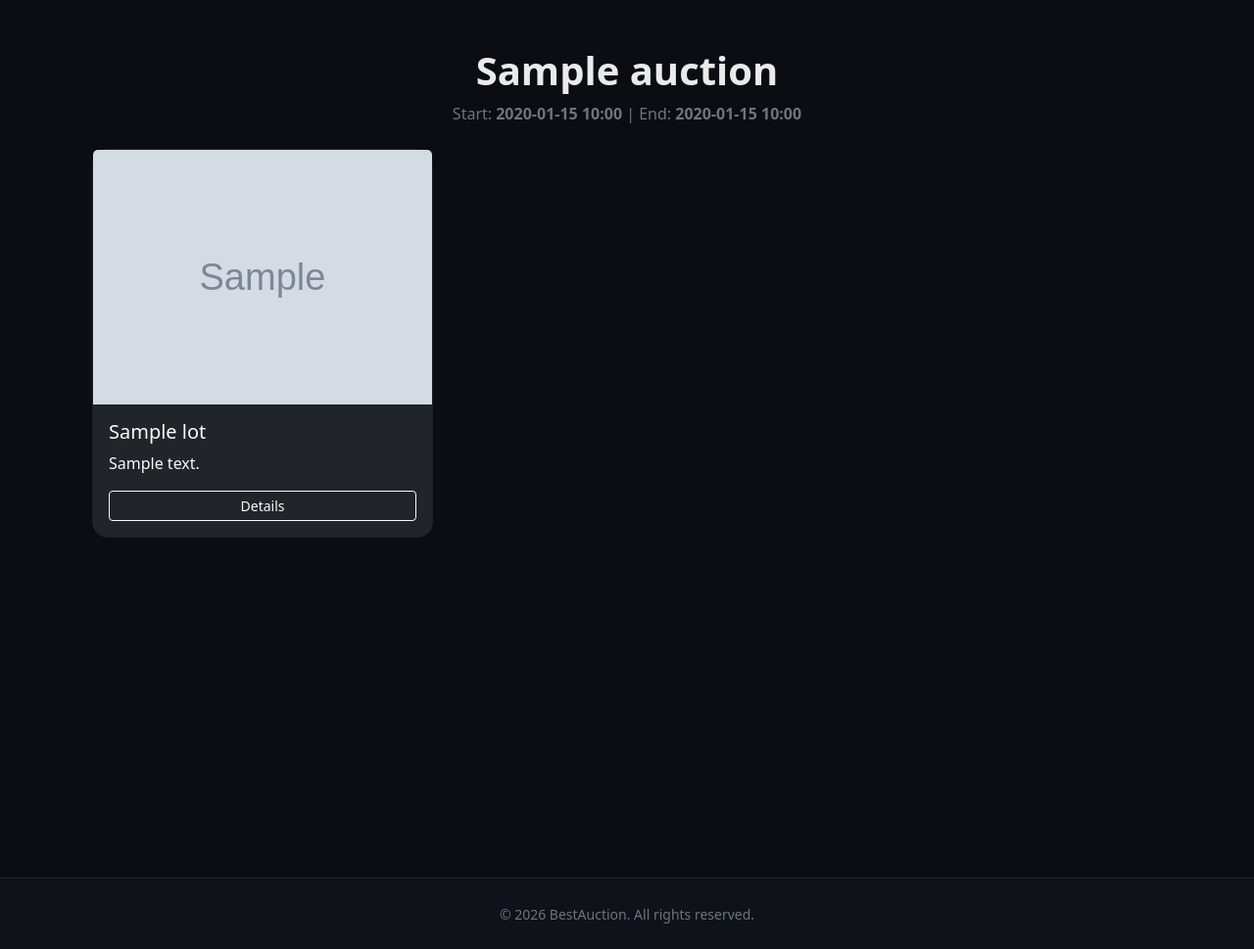
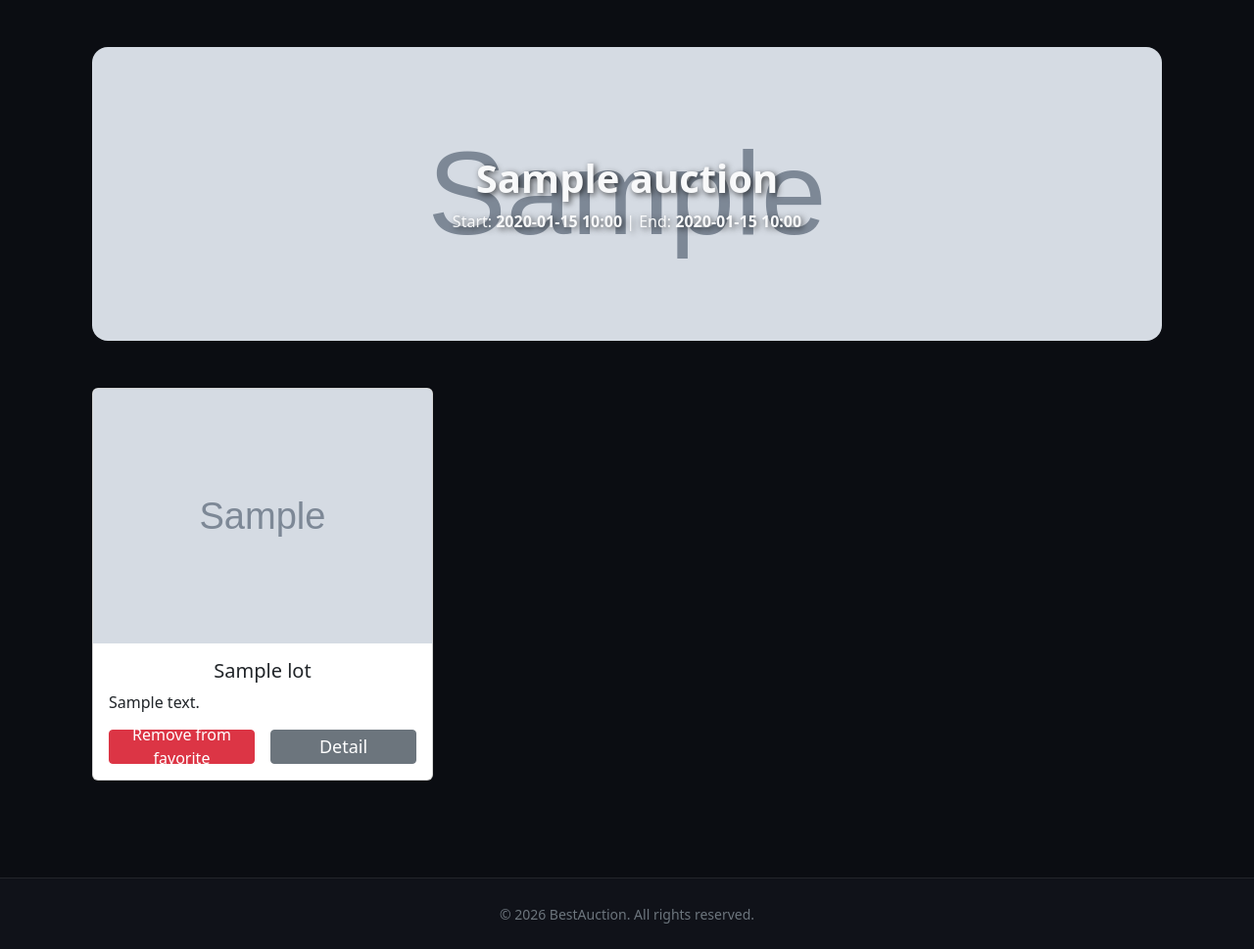
Before and after one commit to zdkazuha/Django_Auction, a Django app: template auctions/templates/auctions/detail.html in a window 1280 px wide. Shown: the part 57-1026 px from the top of the page at 98% size. Run offline with Django 5.2, Linux system fonts and the light colour scheme; the template is opened without the code that fills it: most values are stand-ins (such as "Sample title", 1, 10 or a date in 2020); grey boxes marked "Sample" are stand-in pictures; some libraries are stand-ins or nearby versions.

Commit message:
fix problem with auction image

```diff
--- a/auction/settings.py
+++ b/auction/settings.py
@@ -150,6 +150,7 @@ MEDIA_URL = f"https://{AZURE_CUSTOM_DOMAIN}/{AZURE_CONTAINER_MEDIA}/"
 AZURE_ACCOUNT_KEY = os.getenv("AZURE_ACCOUNT_KEY")
 AZURE_CONNECTION_STRING = os.getenv("AZURE_CONNECTION_STRING")
 
+
 STORAGES = {
     "default": {
         "BACKEND": "storages.backends.azure_storage.AzureStorage",
--- a/auctions/templates/auctions/detail.html
+++ b/auctions/templates/auctions/detail.html
@@ -1,36 +1,86 @@
-{% extends 'layout.html' %}
-{% block content %}
+{% extends 'layout.html' %} {% block content %}
 
-<div class="container my-5" style="min-height: 100vh;">
+<div class="container my-5" style="min-height: 100vh">
+  <div class="position-relative mb-5">
+    {% if auction.image %}
+    <img
+      src="{{ auction.image.url }}"
+      class="img-fluid rounded-4 w-100"
+      style="height: 300px; object-fit: cover"
+    />
+    {% else %}
+    <img
+      src="https://media.istockphoto.com/id/1162198273/uk/%D0%B2%D0%B5%D0%BA%D1%82%D0%BE%D1%80%D0%BD%D1%96-%D0%B7%D0%BE%D0%B1%D1%80%D0%B0%D0%B6%D0%B5%D0%BD%D0%BD%D1%8F/%D0%B7%D0%BD%D0%B0%D0%BA-%D0%BF%D0%B8%D1%82%D0%B0%D0%BD%D0%BD%D1%8F-%D0%B7%D0%BD%D0%B0%D1%87%D0%BE%D0%BA-%D0%BF%D0%BB%D0%BE%D1%81%D0%BA%D0%B8%D0%B9-%D0%B2%D0%B5%D0%BA%D1%82%D0%BE%D1%80%D0%BD%D0%B8%D0%B9-%D0%B4%D0%B8%D0%B7%D0%B0%D0%B9%D0%BD-%D1%96%D0%BB%D1%8E%D1%81%D1%82%D1%80%D0%B0%D1%86%D1%96%D1%97.jpg?s=612x612&w=0&k=20&c=3qMBcw_4d8TgycafT43xIxu33SHlINHWDI_pKqRN5qs="
+      class="img-fluid rounded-4 w-100"
+      style="height: 300px; object-fit: cover"
+    />
+    {% endif %}
 
-  <div class="text-center mb-4">
-    <h1 class="fw-bold">{{ auction.title }}</h1>
-    <p class="text-secondary">
-      Start: <span class="fw-semibold">{{ auction.start_time|date:"Y-m-d H:i" }}</span> |
-      End: <span class="fw-semibold">{{ auction.end_time|date:"Y-m-d H:i" }}</span>
-    </p>
+    <div
+      class="position-absolute top-50 start-50 translate-middle text-center text-light"
+      style="text-shadow: 2px 2px 6px rgba(0, 0, 0, 0.7)"
+    >
+      <h1 class="fw-bold">{{ auction.title }}</h1>
+      <p class="mb-0">
+        Start:
+        <span class="fw-semibold">
+          {{ auction.start_time|date:"Y-m-d H:i" }}
+        </span>
+        | End:
+        <span class="fw-semibold">{{ auction.end_time|date:"Y-m-d H:i" }}</span>
+      </p>
+    </div>
   </div>
 
   <div class="row g-4">
     {% for lot in auction.lots.all %}
     <div class="col-12 col-md-6 col-lg-4">
-      <div class="card h-100 bg-dark text-light rounded-4">
+      <div class="card h-100">
         {% if lot.image %}
-        <img src="{{ lot.image.url }}" class="card-img-top" alt="{{ lot.title }}">
+        <img
+          src="{{ lot.image.url }}"
+          class="card-img-top"
+          alt="{{ lot.title }}"
+        />
         {% else %}
-        <img src="https://media.istockphoto.com/id/1162198273/uk/%D0%B2%D0%B5%D0%BA%D1%82%D0%BE%D1%80%D0%BD%D1%96-%D0%B7%D0%BE%D0%B1%D1%80%D0%B0%D0%B6%D0%B5%D0%BD%D0%BD%D1%8F/%D0%B7%D0%BD%D0%B0%D0%BA-%D0%BF%D0%B8%D1%82%D0%B0%D0%BD%D0%BD%D1%8F-%D0%B7%D0%BD%D0%B0%D1%87%D0%BE%D0%BA-%D0%BF%D0%BB%D0%BE%D1%81%D0%BA%D0%B8%D0%B9-%D0%B2%D0%B5%D0%BA%D1%82%D0%BE%D1%80%D0%BD%D0%B8%D0%B9-%D0%B4%D0%B8%D0%B7%D0%B0%D0%B9%D0%BD-%D1%96%D0%BB%D1%8E%D1%81%D1%82%D1%80%D0%B0%D1%86%D1%96%D1%97.jpg?s=612x612&w=0&k=20&c=3qMBcw_4d8TgycafT43xIxu33SHlINHWDI_pKqRN5qs=" class="card-img-top" alt="{{ lot.title }}">
+        <img
+          src="https://media.istockphoto.com/id/1162198273/uk/%D0%B2%D0%B5%D0%BA%D1%82%D0%BE%D1%80%D0%BD%D1%96-%D0%B7%D0%BE%D0%B1%D1%80%D0%B0%D0%B6%D0%B5%D0%BD%D0%BD%D1%8F/%D0%B7%D0%BD%D0%B0%D0%BA-%D0%BF%D0%B8%D1%82%D0%B0%D0%BD%D0%BD%D1%8F-%D0%B7%D0%BD%D0%B0%D1%87%D0%BE%D0%BA-%D0%BF%D0%BB%D0%BE%D1%81%D0%BA%D0%B8%D0%B9-%D0%B2%D0%B5%D0%BA%D1%82%D0%BE%D1%80%D0%BD%D0%B8%D0%B9-%D0%B4%D0%B8%D0%B7%D0%B0%D0%B9%D0%BD-%D1%96%D0%BB%D1%8E%D1%81%D1%82%D1%80%D0%B0%D1%86%D1%96%D1%97.jpg?s=612x612&w=0&k=20&c=3qMBcw_4d8TgycafT43xIxu33SHlINHWDI_pKqRN5qs="
+          class="card-img-top"
+          alt="{{ lot.title }}"
+        />
         {% endif %}
 
         <div class="card-body d-flex flex-column">
-          <h5 class="card-title">{{ lot.title }}</h5>
-          <p class="card-text">{{ lot.description|truncatewords:20 }}</p>
+          <h5 class="card-title text-center">{{ lot.title }}</h5>
+          <p class="card-text">{{ lot.description }}</p>
 
-        <div class="mt-auto d-flex">
-          <a href="{% url 'lots_detail' lot.id %}" class="btn btn-sm btn-outline-light" style="width: 100%;">
-            Details
-          </a>
-        </div>
+          <div class="mt-auto d-flex justify-content-center gap-3">
+            {% if lot.pk not in favorite_lots %}
+            <a
+              href="/favorites/add/{{ lot.pk }}/lots_index"
+              class="btn btn-primary btn-sm d-flex justify-content-center align-items-center"
+              style="width: 175px; height: 35px; font-size: 18px"
+            >
+              Add to favorite
+            </a>
+            {% else %}
+            <a
+              href="/favorites/remove/{{ lot.pk }}/lots_index"
+              class="btn btn-danger btn-sm d-flex justify-content-center align-items-center"
+              style="width: 175px; height: 35px; font-size: 16px"
+            >
+              Remove from favorite
+            </a>
+            {% endif %}
 
+            <a
+              href="{% url 'lots_detail' lot.pk %}"
+              class="btn btn-secondary btn-sm d-flex justify-content-center align-items-center"
+              style="width: 175px; height: 35px; font-size: 18px"
+            >
+              Detail
+            </a>
+          </div>
         </div>
       </div>
     </div>
@@ -40,7 +90,6 @@
     </div>
     {% endfor %}
   </div>
-
 </div>
 
 {% endblock %}
--- a/lots/forms.py
+++ b/lots/forms.py
@@ -9,4 +9,4 @@ class LotForm(forms.ModelForm):
 class AuctionForm(forms.ModelForm):
     class Meta:
         model = Auction
-        fields = ['title', 'start_time', 'end_time']
+        fields = ['title', 'image', 'start_time', 'end_time']
--- a/lots/models.py
+++ b/lots/models.py
@@ -7,6 +7,11 @@ class Auction(models.Model):
     title = models.CharField(
         max_length=100,
         validators=[MinLengthValidator(3)]
+    )
+    image = models.ImageField(
+        upload_to='auction_image/',
+        null=True,
+        blank=True
     )
     start_time = models.DateTimeField()
     end_time = models.DateTimeField()
--- a/lots/templates/lots/detail.html
+++ b/lots/templates/lots/detail.html
@@ -74,7 +74,7 @@
               {% if bids %}
                 {% for bid in bids|dictsortreversed:"timestamp" %}
                   <div style="display: flex; justify-content: space-between; align-items: center; padding: 6px 0; border-bottom: 1px solid rgba(0,0,0,0.1);">
-                    <strong style="width: 100px;">{{ bid.username }}</strong>
+                    <strong style="width: 100px;">{{ bid.user.username }}</strong>
                     <span style="font-weight: 500; color: #f5f5f5;">${{ bid.amount }}</span>
                     <span style="font-size: 12px; color: #aaa;">{{ bid.timestamp|date:"Y-m-d H:i" }}</span>
                   </div>
--- a/lots/templates/lots/index.html
+++ b/lots/templates/lots/index.html
@@ -120,7 +120,6 @@
             </a>
             {% endif %}
 
-
             <a
               href="{% url 'lots_detail' lot.pk %}"
               class="btn btn-secondary btn-sm d-flex justify-content-center align-items-center"
```
Also changed, not shown: auctions/templates/auctions/components/auction_form.html (+8 -0 lines), auctions/templates/auctions/index.html (+34 -65 lines), auctions/templates/auctions/list.html (+15 -0 lines), auctions/views.py (+6 -5 lines), lots/views.py (+6 -2 lines), auctions/urls.py (line endings or trailing spaces), db.sqlite3, lots/migrations/0007_auction_image.py (added), lots/migrations/0008_alter_auction_image.py (added), lots/migrations/0009_alter_auction_image.py (added).
